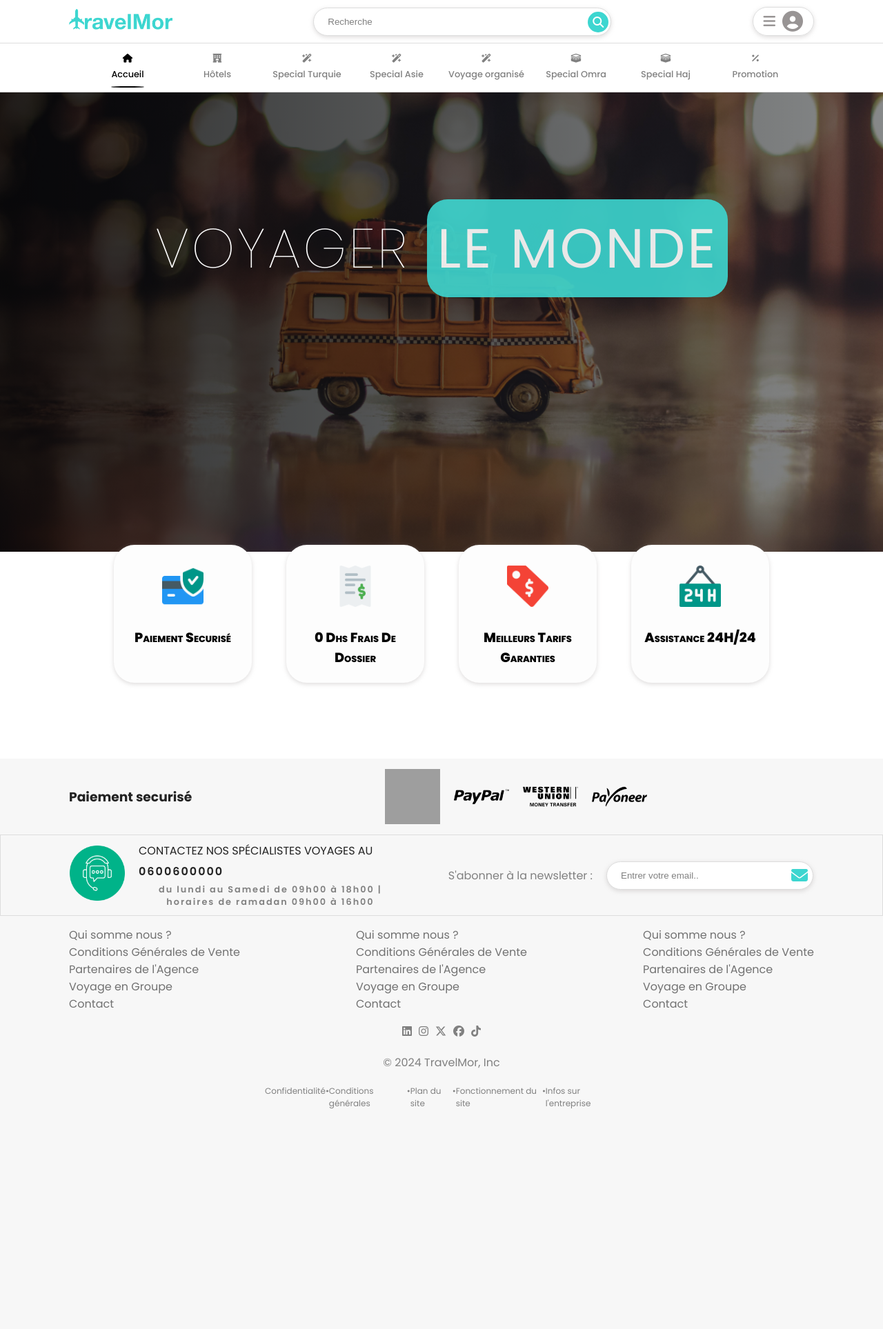
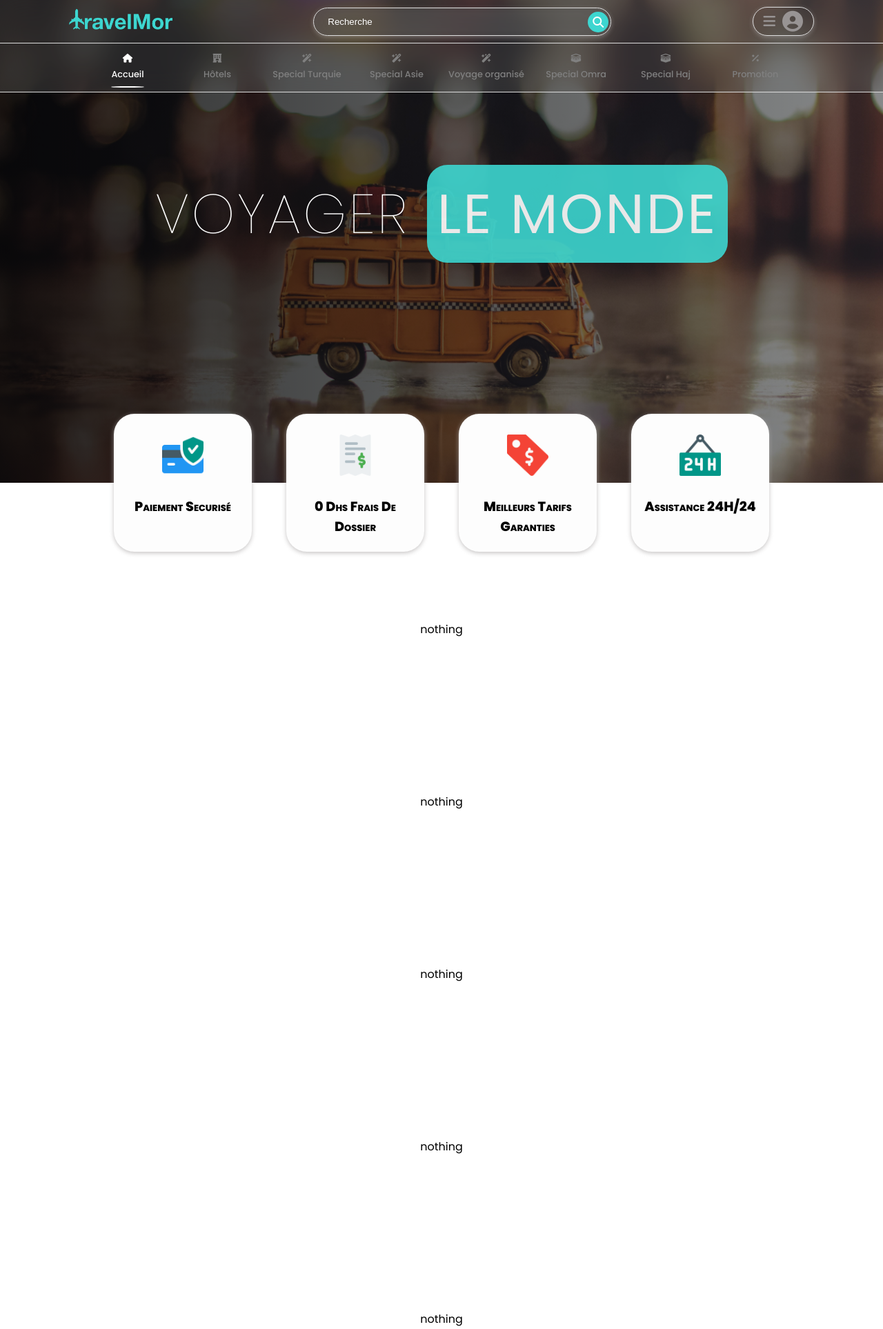
Before and after one commit to elza02/TravelMor, a Django app: page / in a window 1280 px wide. Shown: the top 1927 px of the page at 69% size. Before the commit the page ends 1608 px from the top, so only its background shows below. Run offline with Django 5.2, Linux system fonts and the light colour scheme; some web fonts are replaced; grey boxes are pictures that could not be loaded.

Commit message:
some modifications in the styles

```diff
--- a/app/static/css/base.css
+++ b/app/static/css/base.css
@@ -40,16 +41,13 @@ body {
 
 header {
     position: fixed;
-    /* background-color: rgba(164, 164, 185, 0.168); */
     top: 0;
     background-color: rgb(255, 255, 255);
     z-index: 998;
     width: 100%;
-    /* backdrop-filter: blur(50px); */
-    /* display: none; */
 }
 
-header .inner1, header .inner2 {
+header .inner1 {
     padding-inline: 100px;
     padding-block: 10px;
     display: flex;
@@ -58,12 +56,17 @@ header .inner1, header .inner2 {
     border-bottom: 1px solid var(--second-underline);
 }
 
+header .inner2 {
+    padding-inline: 100px;
+    padding-block: 10px;
+    border-bottom: 1px solid var(--second-underline);
+}
+
 header .inner1 .logo img {
     width: 150px;
 }
 
-
-.search {
+header .inner1 .search {
     width: 40%;
     position: relative;
 }
@@ -259,30 +263,35 @@ header .inner2 ul li a:hover::before {
     translate: 0%;
 }
 
-/* main styles */
+/* block main styles */
+
+body .container {
+    background-color: rgba(117, 114, 114, 0.189);
+}
 
 main {
     /* padding-top: 100px; */
-    position: relative;
+    /* margin-top: 50px; */
 }
 
-main .first {
-    height: 100vh;
-    padding-top: 100px;
-    background: linear-gradient(90deg, #000000d3,   rgba(0, 0, 0, 0.448)), url('../assets/background-home.jpg') center/cover;
+.first {
+    background-color: green;
 }
 
-main .first h1 {
+.first h1 {
+    width: 100%;
+    text-align: center;
+    position: absolute;
+    top: 250px;
     color: white;
     font-weight: lighter;
-    margin-top: 200px;
     letter-spacing: 3px;
     text-transform: uppercase;
     font-size: 5rem;
     text-align: center;
 }
 
-main .first h1 span {
+.first h1 span {
     background-color: var(--main--green);
     border-radius: var(--main-border-radius);
     font-weight: 400;
@@ -290,11 +299,9 @@ main .first h1 span {
     padding: 15px;
 }
 
-main .first .services-cards {
+.first .services-cards {
     position: absolute;
-    top: calc(100vh - 10%);
-    margin-top: 100px;
-    /* background-color: red; */
+    top: 600px;
     display: flex;
     justify-content: center;
     gap: 50px;
@@ -302,7 +309,7 @@ main .first .services-cards {
     width: 100%;
 }
 
-main .first .services-cards .card {
+.first .services-cards .card {
     background-color: var(--main-background-card);
     display: flex;
     flex-direction: column;
@@ -312,22 +319,31 @@ main .first .services-cards .card {
     border-radius: var(--main-border-radius);
     height: 200px;
     width: 200px;
-    box-shadow: var(--main-shadow);
+    box-shadow: var(--main-shadow-hovered);
+    backdrop-filter: blur(20px);
+    cursor: pointer;
+    transition: all .2s ease;
 }
 
-main .first .services-cards .card .icon {
+.first .services-cards .card:hover {
+    background-color: rgba(100, 100, 100, 0.2);
+    color: #fff;
+    transform: translateY(-15px);
+}
+
+.first .services-cards .card .icon {
     display: flex;
     flex-direction: column;
     justify-content: center;
     font-size: 3rem;
 }
 
-main .first .services-cards .card .icon img {
+.first .services-cards .card .icon img {
     width: 60px;
     height: 60px;
 }
 
-main .first .services-cards .card .text {
+.first .services-cards .card .text {
     text-align: center;
     font-size: 1.2rem;
     padding: 10px;
@@ -338,7 +354,7 @@ main .first .services-cards .card .text {
 
 }
 
-main .second {
+.second {
     padding: 100px;
     margin-top: 100px;
     display: flex;
--- a/app/templates/base.html
+++ b/app/templates/base.html
@@ -11,7 +11,6 @@
     {% block block_css %}{% endblock block_css %}
 </head>
 <body>
-<div class="container">
     <header>
         <div class="inner1">
             <div class="logo">
@@ -50,8 +49,8 @@
         </div>
 
     </header>
-
-    <main> {% block main %} {% endblock %} </main>
+    <div class="container"></div>
+    {% block main %} {% endblock %}
 
     <footer>
         <section class="Paiement">
@@ -130,7 +129,6 @@
             </div>
         </section>
     </footer>
-</div>
     {% block js_block %} {% endblock %}
     <script src="{% static 'js/base.js' %}" type="text/javascript"></script>
 </body>
--- a/app/templates/visitor/home.html
+++ b/app/templates/visitor/home.html
@@ -2,6 +2,43 @@
 {% load static %}
 {% block url_1_class %} active {% endblock url_1_class %}
 {% block title %} Home {% endblock %}
+{% block block_css %}
+    <style>
+        header {
+            background-color: rgb(100, 100, 100, 0.3);
+            backdrop-filter: blur(20px);
+        }
+        .search input {
+            border: 1px solid var(--second-underline);
+            background-color: rgb(100, 100, 100, 0.3);
+            backdrop-filter: blur(20px);
+        }
+        header .inner2 ul li a.active::before {
+            background-color: rgb(255, 255, 255);
+        }
+        header .inner2 ul li a:not(.active):hover {
+            color: rgb(255, 255, 255);
+        }
+        header .inner2 ul li a:hover::before {
+            background-color: rgb(255, 255, 255);
+        }
+
+        header .inner2 ul li a.active {
+            color: rgba(255, 255, 255);
+        }
+        .search input::placeholder {
+            color: #fff;
+        }
+        body .container {
+            background: linear-gradient(90deg, #000000d3, rgba(0, 0, 0, 0.448)), url('{% static "assets/background-home.jpg" %}') center/cover;
+            height: 700px;
+            position: relative;
+        }
+        body .container h1 {
+            background-color: red;
+        }
+    </style>
+{% endblock block_css %}
 {% block js_block %}
     <script src="{% static 'js/home.js' %}" type="text/javascript"></script>
     <script>
@@ -53,25 +90,18 @@
         </div>
     </section>
     <section class="second">
-    {% comment %} {% for card in query %}
-
-    <div class="mini-card-voyage">
-        <div class="image">
-            <img src="{% static 'assets/dubai.jpg' %}" alt="image-hotel">
-        </div>
-        <div class="body">
-            <span class="title">{{card.id_voyage.titre_voyage}}</span>
-            <span class="localisation"><i class="fa-solid fa-location-dot"></i>{{card.id_ville.nom_ville}}</span>
-            <span class="price">Prix: <span>{{card.id_voyage.prix_voyage}}&euro;</span></span>
-            {% with nuit=card.id_voyage.duree_voyage|add:"-1" %}
-            <span class="rating">Durée: <span> {{card.id_voyage.duree_voyage}} jours/{{nuit}} nuits</span></span>
-            {% endwith %}
-            <form method="get" action="#">
-                <button type="submit">Details</button>
-            </form>
-        </div>
-    </div>
-    {% endfor %} {% endcomment %}
+        nothing
+        <br><br><br><br><br><br><br><br><br><br>
+        nothing
+        <br><br><br><br><br><br><br><br><br><br>
+        nothing
+        <br><br><br><br><br><br><br><br><br><br>
+        nothing
+        <br><br><br><br><br><br><br><br><br><br>
+        nothing
+        <br><br><br><br><br><br><br><br><br><br>
+        nothing
+        <br><br><br><br><br><br><br><br><br><br>
+        nothing
     </section>
-
 {% endblock %}
--- a/app/templates/visitor/voyage_organise_details.html
+++ b/app/templates/visitor/voyage_organise_details.html
@@ -9,9 +9,9 @@
 <div class="detailed-card-voyage">
     <div class="image">
         <img src="{% static 'assets/hotel.png' %}" alt="image-hotel">
-        {% comment %} <span class="reaction">
+        <span class="reaction">
             <img id="heart" src="{% static 'assets/like-empty.svg' %}" onclick="toggleLike(this)">
-        </span> {% endcomment %}
+        </span>
     </div>
     <div class="body">
         <span class="title">{{ avoir.id_voyage.titre_voyage }}</span>
```
Also changed, not shown: other parts of app/static/css/base.css (+20 -21 lines), app/migrations/0001_initial.py. Lines whose indentation alone changed are shown as unchanged.
